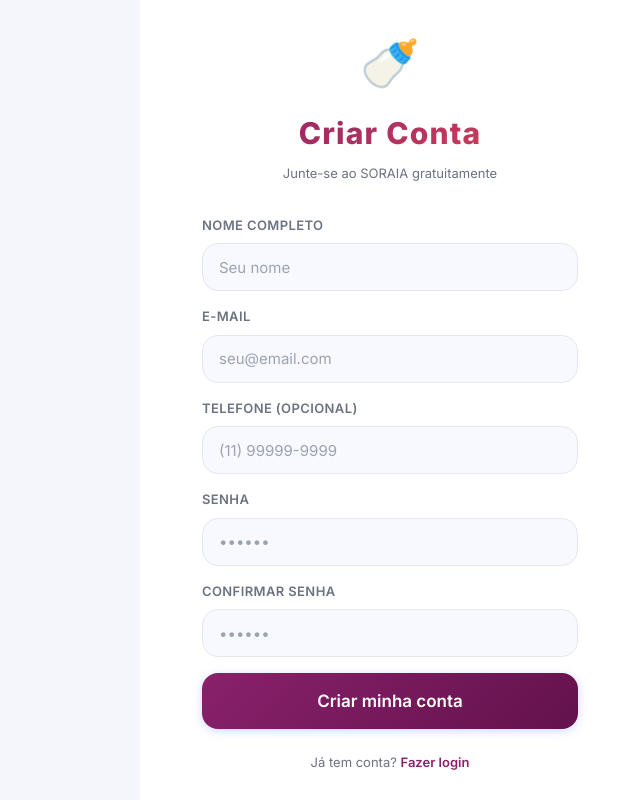
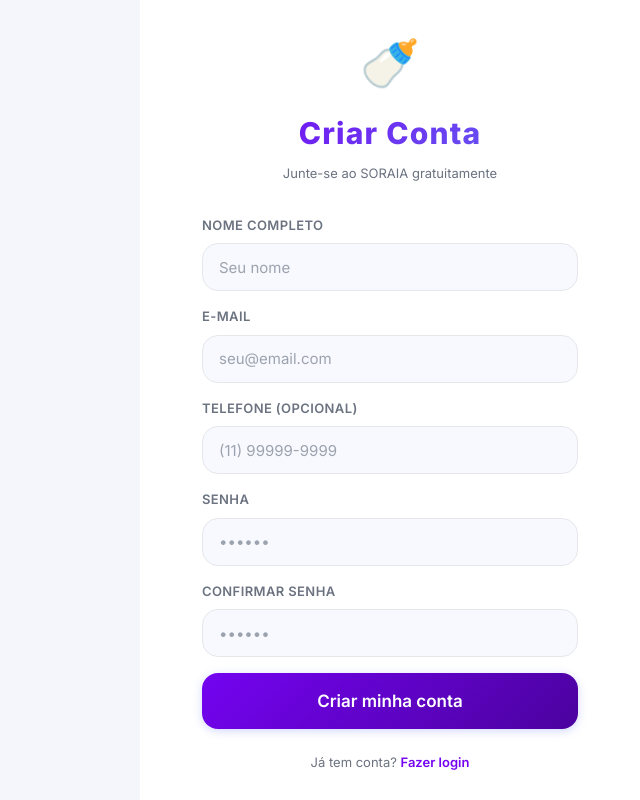
Before and after one commit to MarcioGuinati/soraian_rn, a React (Vite) app in the folder frontend/: page /register in a window 1280 px wide. Shown: the whole page, without its empty margins (640-1280 px from the left). Built offline with nearby package versions, Linux system fonts and the light colour scheme; no server answers.

Commit message:
Change theme to vibrant violet matching app icon and update favicon

```diff
--- a/frontend/index.html
+++ b/frontend/index.html
@@ -3,11 +3,11 @@
   <head>
     <meta charset="UTF-8" />
     <meta name="viewport" content="width=device-width, initial-scale=1.0, maximum-scale=1.0, user-scalable=no" />
-    <meta name="theme-color" content="#7C8CF8" />
+    <meta name="theme-color" content="#7403F1" />
     <meta name="description" content="SORAIA - Sistema de Acompanhamento e Gestão da Rotina Infantil. Registre e acompanhe a rotina do seu bebê." />
-    <meta name="apple-mobile-web-app-capable" content="yes" />
+    <meta name="mobile-web-app-capable" content="yes" />
     <meta name="apple-mobile-web-app-status-bar-style" content="default" />
-    <link rel="icon" type="image/svg+xml" href="/vite.svg" />
+    <link rel="icon" type="image/png" href="/icon-192.png" />
     <title>SORAIA — Rotina do Bebê</title>
     <script>
       (function() {
--- a/frontend/src/index.css
+++ b/frontend/src/index.css
@@ -1,17 +1,17 @@
 @import url('https://fonts.googleapis.com/css2?family=Inter:wght@300;400;500;600;700;800&display=swap');
 
 :root {
-  /* Primary - Deep Wine (#89216B) */
-  --color-primary: #89216B;
-  --color-primary-light: #A43B85;
-  --color-primary-lighter: #C966A5;
-  --color-primary-dark: #63124C;
-  --color-primary-bg: rgba(137, 33, 107, 0.08);
+  /* Primary - Electric Violet (#7403F1) */
+  --color-primary: #7403F1;
+  --color-primary-light: #9B4AF5;
+  --color-primary-lighter: #C28EF9;
+  --color-primary-dark: #4B029E;
+  --color-primary-bg: rgba(116, 3, 241, 0.08);
 
-  /* Accent - Vibrant Rose (#DA4453) */
-  --color-accent: #DA4453;
-  --color-accent-light: #EF6F7B;
-  --color-accent-dark: #A92634;
+  /* Accent - Indigo */
+  --color-accent: #6366F1;
+  --color-accent-light: #818CF8;
+  --color-accent-dark: #4338CA;
 
   /* Status */
   --color-success: #34D399;
@@ -76,7 +76,7 @@
   --color-border: #3F3F46;
   --color-border-light: #27272A;
 
-  --color-primary-bg: rgba(137, 33, 107, 0.2);
+  --color-primary-bg: rgba(116, 3, 241, 0.2);
   --shadow-sm: 0 1px 2px rgba(0, 0, 0, 0.5);
   --shadow-md: 0 4px 12px rgba(0, 0, 0, 0.5);
   --shadow-lg: 0 8px 24px rgba(0, 0, 0, 0.5);
--- a/frontend/src/pages/Auth.css
+++ b/frontend/src/pages/Auth.css
@@ -61,7 +61,7 @@
   left: 0;
   right: 0;
   bottom: 0;
-  background: linear-gradient(to bottom, rgba(137, 33, 107, 0.4), rgba(218, 68, 83, 0.6));
+  background: linear-gradient(to bottom, rgba(116, 3, 241, 0.4), rgba(99, 102, 241, 0.6));
   display: flex;
   flex-direction: column;
   justify-content: flex-end;
```
